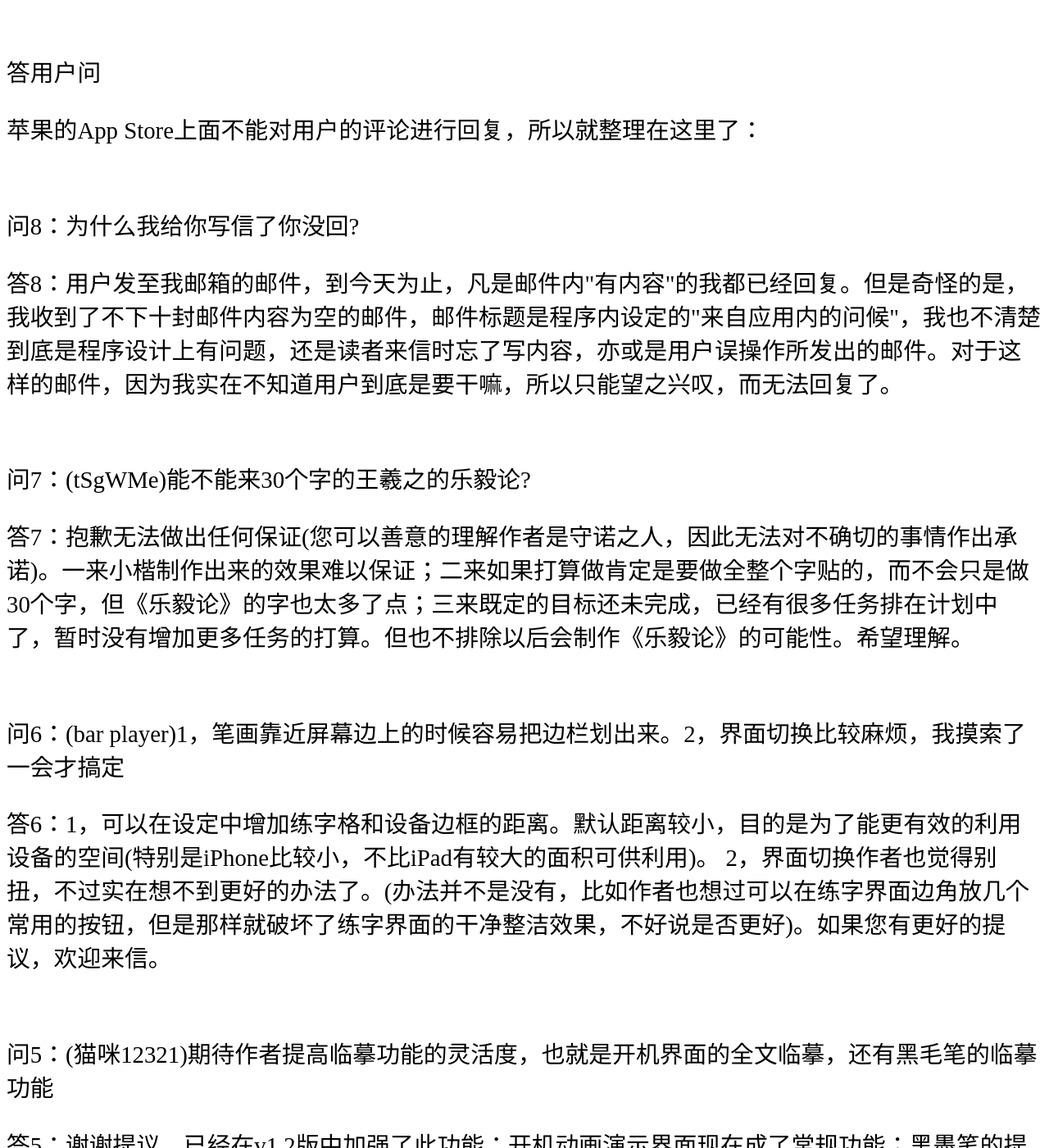
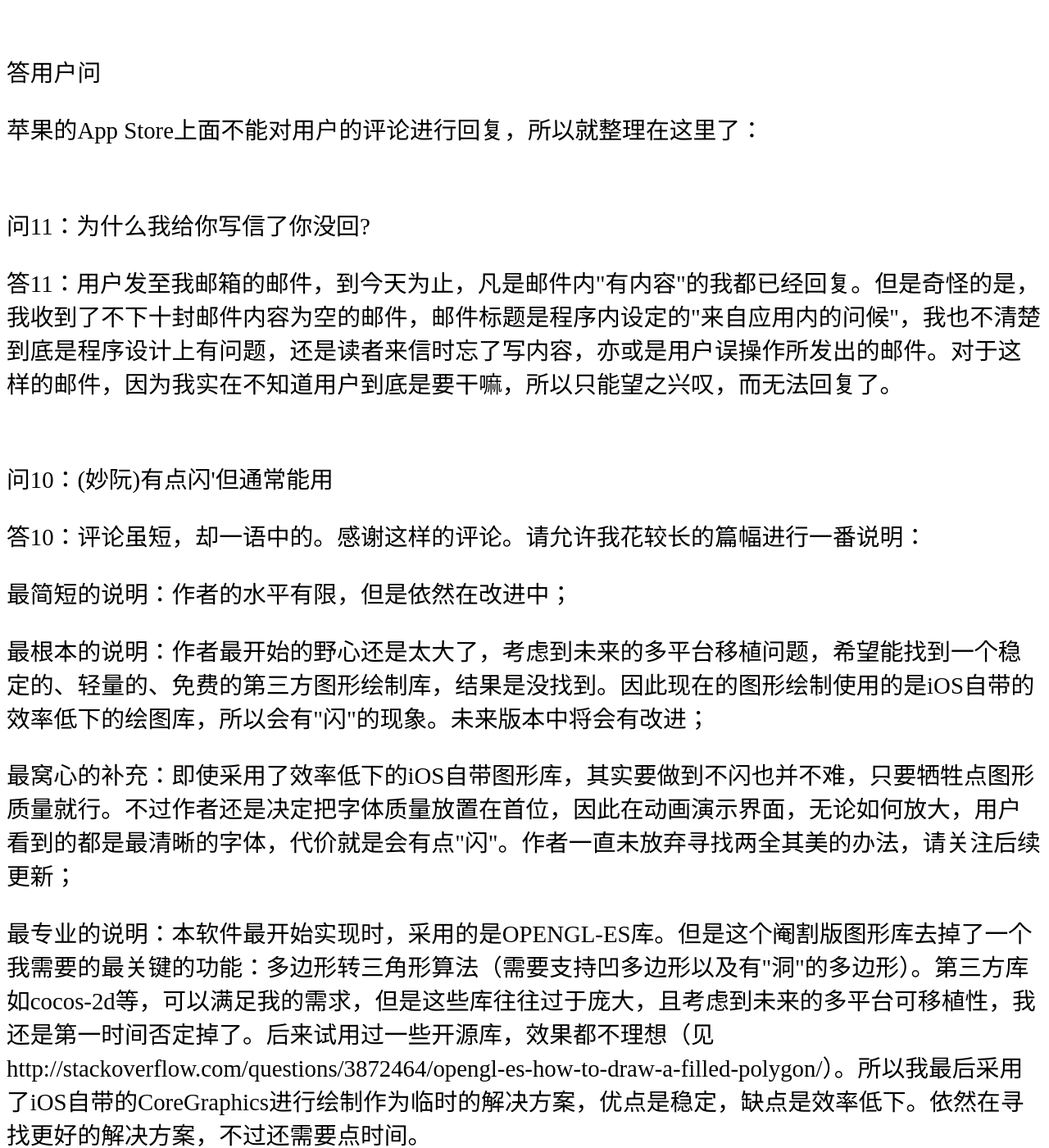
Before and after one commit to shengzhe/livecalligraphy, a Jekyll site: the page built from _posts/2012-08-31-LiveCalligraphyHelp.html, in a window 1280 px wide and 1400 px high, scrolled down 6731 px. Shown: the whole window at 82% size. Built offline with Jekyll 4.4.1, drawn with Linux system fonts in a browser that asks for light colours; Markdown is read by kramdown in place of the engine named in the settings; some of the changed text lies outside the part shown.

Commit message:
Update _posts/2012-08-31-LiveCalligraphyHelp.html

```diff
--- a/_posts/2012-08-31-LiveCalligraphyHelp.html
+++ b/_posts/2012-08-31-LiveCalligraphyHelp.html
@@ -82,8 +82,21 @@ title: 活字帖在线帮助(Help of Live Calligraphy)
 <p>答用户问</p>
 <p>苹果的App Store上面不能对用户的评论进行回复，所以就整理在这里了：</p>
 <br/>
-<p>问8：为什么我给你写信了你没回?</p>
-<p>答8：用户发至我邮箱的邮件，到今天为止，凡是邮件内"有内容"的我都已经回复。但是奇怪的是，我收到了不下十封邮件内容为空的邮件，邮件标题是程序内设定的"来自应用内的问候"，我也不清楚到底是程序设计上有问题，还是读者来信时忘了写内容，亦或是用户误操作所发出的邮件。对于这样的邮件，因为我实在不知道用户到底是要干嘛，所以只能望之兴叹，而无法回复了。</p>
+<p>问11：为什么我给你写信了你没回?</p>
+<p>答11：用户发至我邮箱的邮件，到今天为止，凡是邮件内"有内容"的我都已经回复。但是奇怪的是，我收到了不下十封邮件内容为空的邮件，邮件标题是程序内设定的"来自应用内的问候"，我也不清楚到底是程序设计上有问题，还是读者来信时忘了写内容，亦或是用户误操作所发出的邮件。对于这样的邮件，因为我实在不知道用户到底是要干嘛，所以只能望之兴叹，而无法回复了。</p>
+<br/>
+<p>问10：(妙阮)有点闪'但通常能用</p>
+<p>答10：评论虽短，却一语中的。感谢这样的评论。请允许我花较长的篇幅进行一番说明：</p>
+<p>最简短的说明：作者的水平有限，但是依然在改进中；</p>
+<p>最根本的说明：作者最开始的野心还是太大了，考虑到未来的多平台移植问题，希望能找到一个稳定的、轻量的、免费的第三方图形绘制库，结果是没找到。因此现在的图形绘制使用的是iOS自带的效率低下的绘图库，所以会有"闪"的现象。未来版本中将会有改进；</p>
+<p>最窝心的补充：即使采用了效率低下的iOS自带图形库，其实要做到不闪也并不难，只要牺牲点图形质量就行。不过作者还是决定把字体质量放置在首位，因此在动画演示界面，无论如何放大，用户看到的都是最清晰的字体，代价就是会有点"闪"。作者一直未放弃寻找两全其美的办法，请关注后续更新；</p>
+<p>最专业的说明：本软件最开始实现时，采用的是OPENGL-ES库。但是这个阉割版图形库去掉了一个我需要的最关键的功能：多边形转三角形算法（需要支持凹多边形以及有"洞"的多边形）。第三方库如cocos-2d等，可以满足我的需求，但是这些库往往过于庞大，且考虑到未来的多平台可移植性，我还是第一时间否定掉了。后来试用过一些开源库，效果都不理想（见http://stackoverflow.com/questions/3872464/opengl-es-how-to-draw-a-filled-polygon/）。所以我最后采用了iOS自带的CoreGraphics进行绘制作为临时的解决方案，优点是稳定，缺点是效率低下。依然在寻找更好的解决方案，不过还需要点时间。</p>
+<br/>
+<p>问9：(qidiandian1127)有些地方还有待改进，比如不能选字，练过的字不能再复习</p>
+<p>答9：谢谢这个评论，因为我知道虽然我近两个小版本的更新都是围绕改善用户的使用体验来进行，但是我的软件依然比较难上手。软件的易用性和界面的简洁性之间的平衡，将是我长期的改进目标。至于现在，请打开太极图主界面下方的帮助菜单，看里面的视频说明吧，应该可以为您解惑。</p>
+<br/>
+<p>问8：(Slyzll)提上二个小小的建议，就是演示时想反复看一个如何写，但字无法选择，只能一个接一个的写，建议设计一个可以选字进行演示的功能，另临贴里除了空心字，建议有黑红二种实体字可以选择了临。</p>
+<p>答8：很感谢这位用户，在评价之余，还给我发送了反馈邮件。虽然我已经在邮件中回复了，但是这里还是说明一下以让更多用户知晓：这两个提议都很好，功能最终都会添加进去，但是不会在近两个版本中更新，因为近两个版本的更新内容已经确定了。谢谢这么好的提议。</p>
 <br/>
 <p>问7：(tSgWMe)能不能来30个字的王羲之的乐毅论?</p>
 <p>答7：抱歉无法做出任何保证(您可以善意的理解作者是守诺之人，因此无法对不确切的事情作出承诺)。一来小楷制作出来的效果难以保证；二来如果打算做肯定是要做全整个字贴的，而不会只是做30个字，但《乐毅论》的字也太多了点；三来既定的目标还未完成，已经有很多任务排在计划中了，暂时没有增加更多任务的打算。但也不排除以后会制作《乐毅论》的可能性。希望理解。</p>
```
